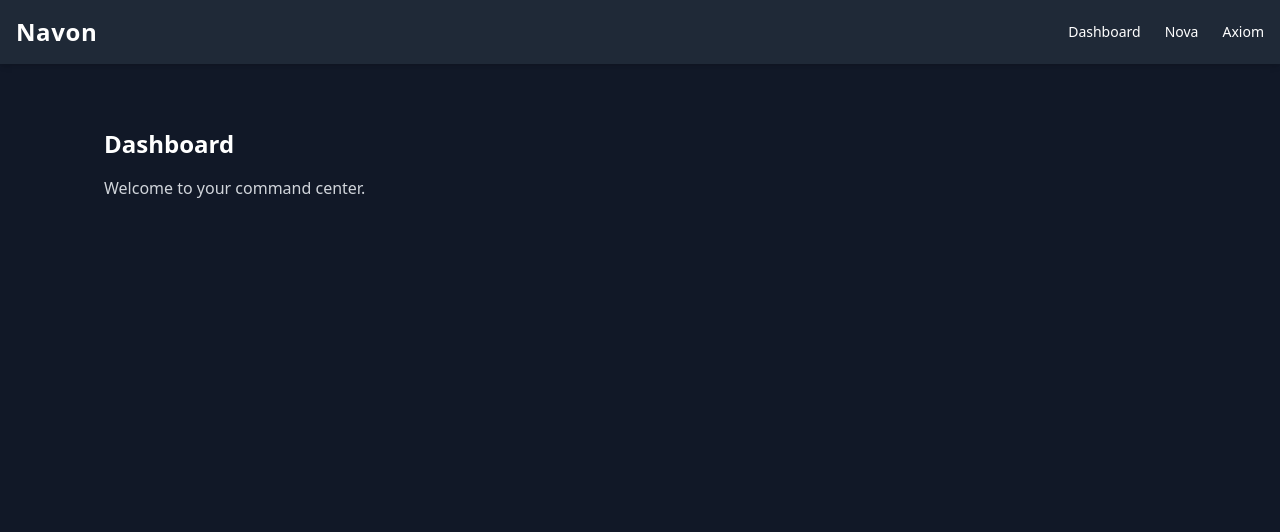
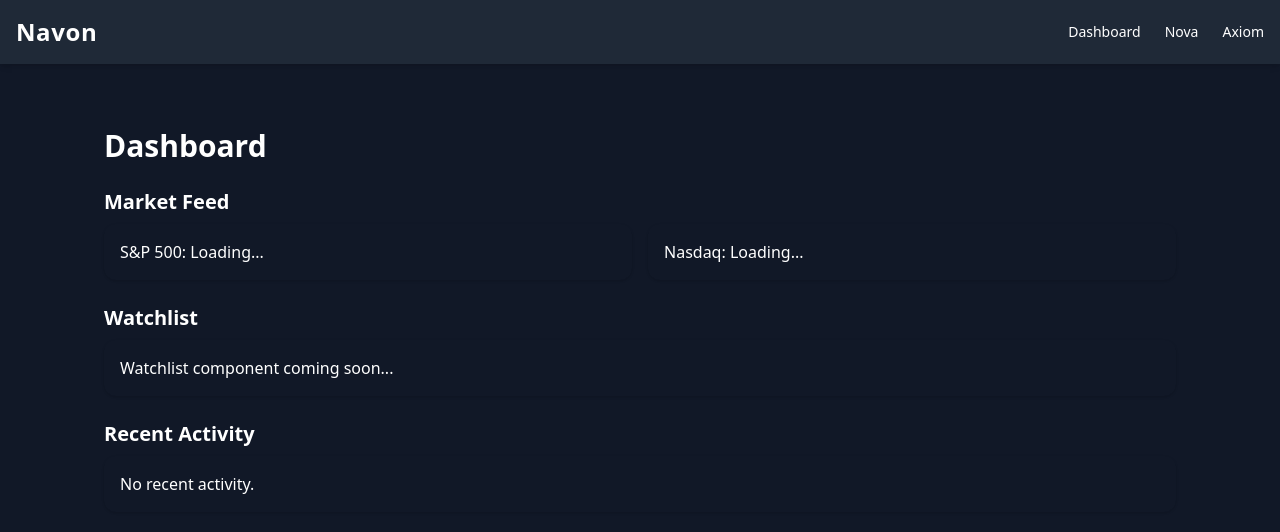
Before and after one commit to AviPulseFounder/navon-ui, a Next.js app: page /dashboard in a window 1280 px wide. Shown: the top 532 px of the page. Built offline with nearby package versions, Linux system fonts and the light colour scheme.

Commit message:
Scaffolded dashboard with layout sections

```diff
--- a/pages/dashboard.js
+++ b/pages/dashboard.js
@@ -1,12 +1,32 @@
-import Layout from '../components/Layout';
+import Layout from '@/components/Layout'
 
 export default function Dashboard() {
   return (
     <Layout>
-      <div className="p-6">
-        <h1 className="text-2xl font-semibold mb-4">Dashboard</h1>
-        <p className="text-gray-300">Welcome to your command center.</p>
+      <div className="p-6 space-y-6">
+        <h1 className="text-3xl font-bold">Dashboard</h1>
+
+        {/* Section: Market Feed */}
+        <section className="space-y-2">
+          <h2 className="text-xl font-semibold">Market Feed</h2>
+          <div className="grid grid-cols-1 md:grid-cols-2 gap-4">
+            <div className="bg-muted p-4 rounded-xl shadow">S&P 500: Loading...</div>
+            <div className="bg-muted p-4 rounded-xl shadow">Nasdaq: Loading...</div>
+          </div>
+        </section>
+
+        {/* Section: Watchlist */}
+        <section className="space-y-2">
+          <h2 className="text-xl font-semibold">Watchlist</h2>
+          <div className="bg-muted p-4 rounded-xl shadow">Watchlist component coming soon...</div>
+        </section>
+
+        {/* Section: Activity */}
+        <section className="space-y-2">
+          <h2 className="text-xl font-semibold">Recent Activity</h2>
+          <div className="bg-muted p-4 rounded-xl shadow">No recent activity.</div>
+        </section>
       </div>
     </Layout>
-  );
+  )
 }
```
